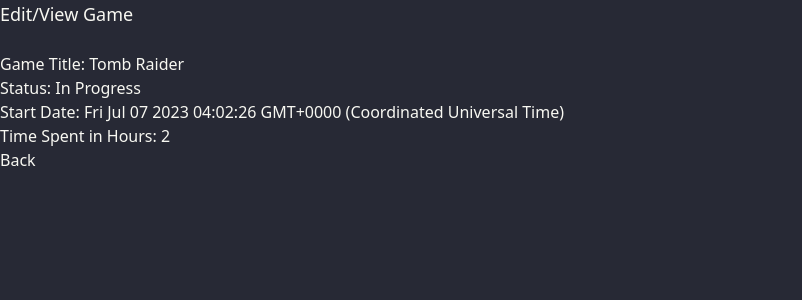
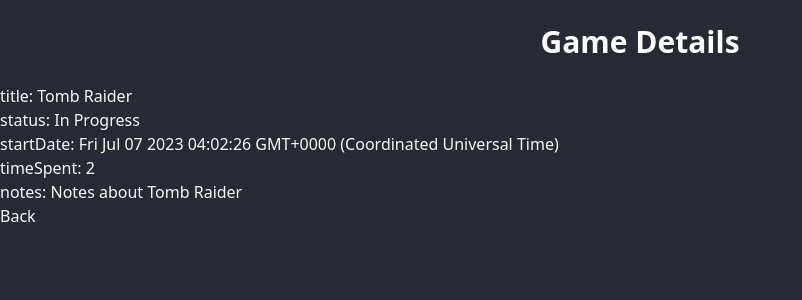
Before and after one commit to tinkereryorch/backlog-tracker, a Next.js app in the folder frontend/: page /game/0 in a window 1280 px wide. Shown: the top 300 px of the page, without its empty margins (0-802 px from the left). Built offline with nearby package versions, Linux system fonts and the light colour scheme.

Commit message:
Added properties to show

```diff
--- a/frontend/src/app/game/[id]/page.js
+++ b/frontend/src/app/game/[id]/page.js
@@ -3,18 +3,26 @@
 
 export default function Game({ params }) {
     let game = data[params.id];
-    let date = game.startDate;
+    const propertiesToShow = ['title', 'status', 'startDate', 'timeSpent', 'notes', 'platform', 'rating'];
 
-    return(
+    const filteredProperties = Object.entries(game).filter(([key, value]) =>
+        propertiesToShow.includes(key) && value !== null
+    );
+
+    const gameItems = filteredProperties.map(([key, value]) => (
+        <li key={key}>
+            {key}: {value}
+        </li>
+    ));
+
+    return (
         <div>
-            <h1 className="text-lg">Edit/View Game</h1>
+            <h1 className="text-3xl font-bold text-center text-white mt-6">Game Details</h1>
             <br>
             </br>
-            <p>Game Title: {game.title}</p>
-            <p>Status: {game.status}</p>
-            <p>Start Date: {date}</p>
-            <p>Time Spent in Hours: {game.timeSpent}</p>
-            {game.rating && <p>Rating: {game.rating}</p>}
+            <ul>
+                {gameItems}
+            </ul>
             <Link href="/games"><button>Back</button></Link>
         </div>
     )
```
